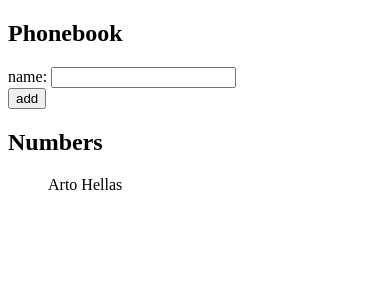
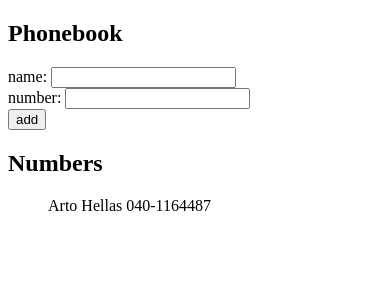
Before and after one commit to pboih/newrepo, a React (Create React App) app in the folder part2-phonebook/: page / in a window 390 px wide. Shown: the top 300 px of the page. Built offline with nearby package versions, Linux system fonts and the light colour scheme.

Commit message:
part 2 step 3 added phone number functionality

```diff
--- a/part2-phonebook/src/App.js
+++ b/part2-phonebook/src/App.js
@@ -4,15 +4,19 @@ import { useState } from 'react'
 
 const Numbers = (props) => {
   return (
-  <div>{props.name}</div>
+  <div>{props.name} {props.phone}</div>
   )
 }
 
 const App = () => {
   const [persons, setPersons] = useState([
-    { name: 'Arto Hellas' }
+    {
+      name: 'Arto Hellas',
+      number: '040-1164487'
+    }
   ])
   const [newName, setNewName] = useState('')
+  const [newPhone, setNewPhone] = useState('')
 
 
 
@@ -20,6 +24,7 @@ const App = () => {
     event.preventDefault()
     const nameObject = {
       name: newName,
+      number: newPhone
     }
    const isFound = persons.some(element =>{
     if (element.name === nameObject.name){
@@ -32,10 +37,15 @@ const App = () => {
     :
       setPersons(persons.concat(nameObject))
       setNewName('')
+      setNewPhone('')
   }
 
   const handleNameChange = (event) => {
     setNewName(event.target.value)
+  }
+
+  const handlePhoneChange = (event) => {
+    setNewPhone(event.target.value)
   }
 
 
@@ -50,13 +60,16 @@ const App = () => {
           name: <input value={newName} onChange={handleNameChange} />
         </div>
         <div>
+          number: <input value={newPhone} onChange={handlePhoneChange}/>
+        </div>
+        <div>
           <button type="submit">add</button>
         </div>
       </form>
       <h2>Numbers</h2>
       <ul>
         {persons.map(person =>
-          <Numbers key={person.name} name = {person.name}/>
+          <Numbers key={person.name} name={person.name} phone={person.number}/>
           )}
       </ul>
     </div>
```
